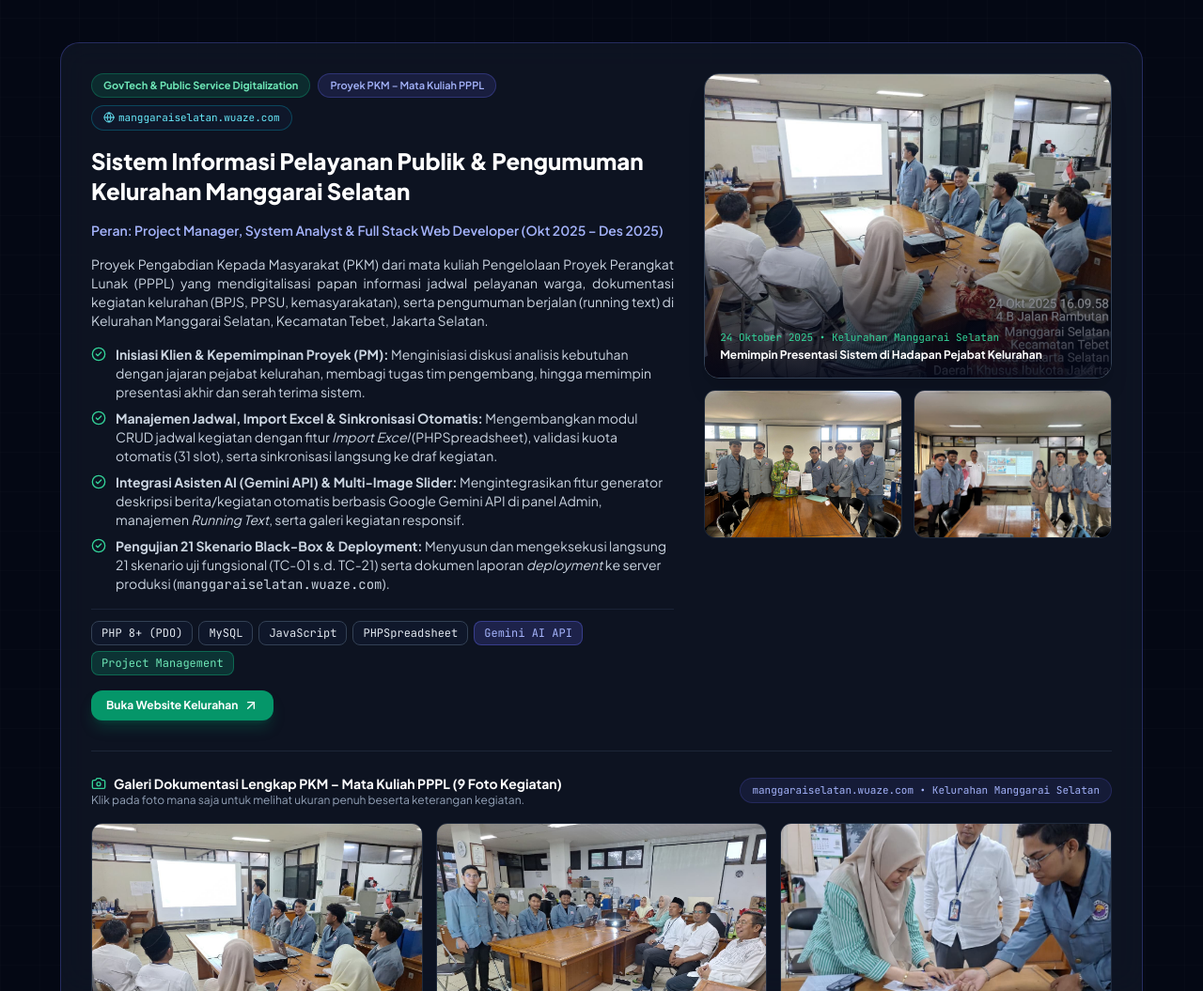
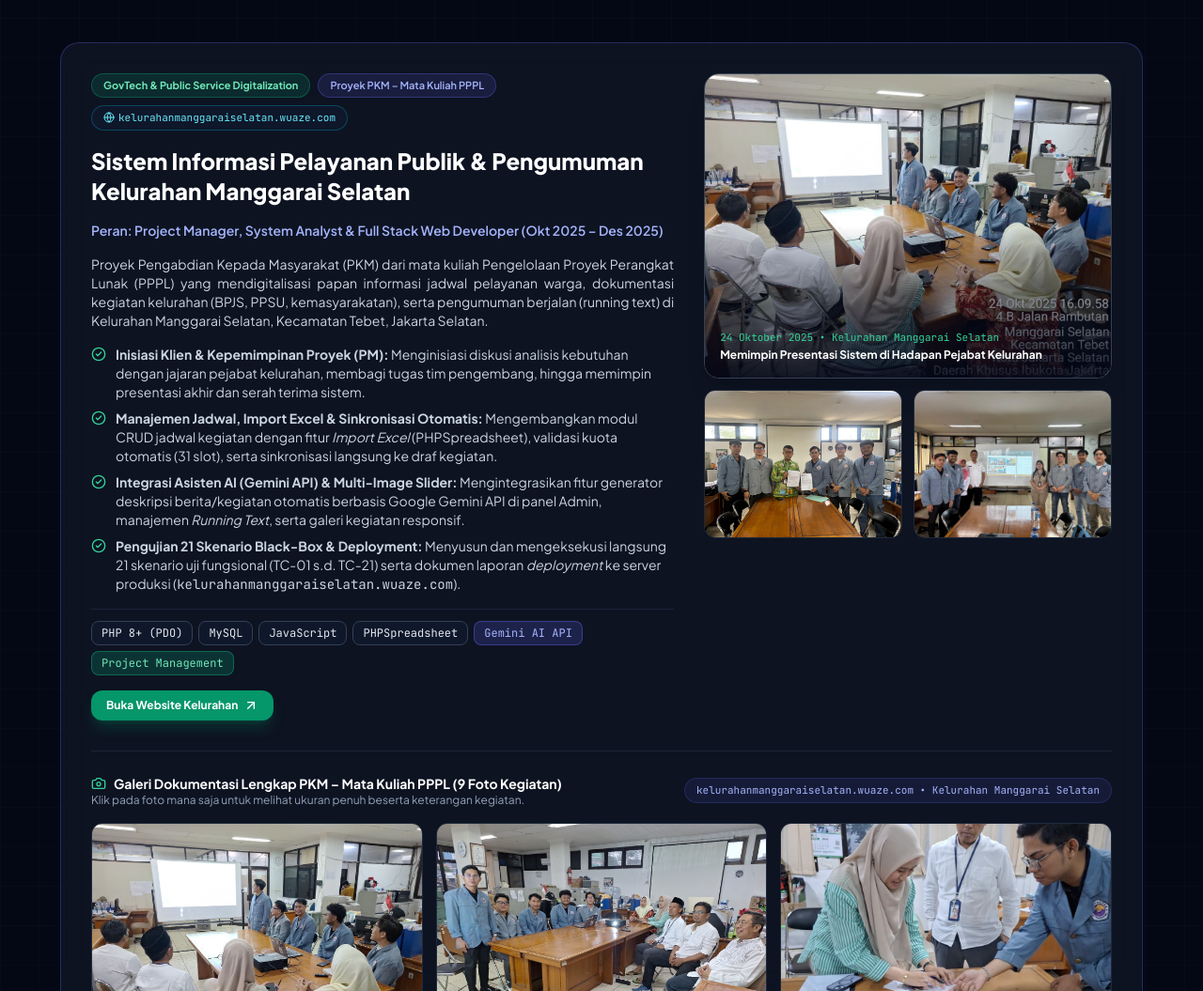
Before and after one commit to DoICare/Portofolio-Kyy, a plain HTML site: page index.html in a window 1280 px wide. Shown: the part 1955-3010 px from the top of the page at 94% size. Drawn offline with nearby package versions, Linux system fonts and the light colour scheme.

Commit message:
Add files via upload

```diff
--- a/index.html
+++ b/index.html
@@ -493,7 +493,7 @@
             </div>
 
             <!-- ===============================================================
-                 SPOTLIGHT PROJECT 1: KELURAHAN MANGGARAI SELATAN (manggaraiselatan.wuaze.com)
+                 SPOTLIGHT PROJECT 1: KELURAHAN MANGGARAI SELATAN (kelurahanmanggaraiselatan.wuaze.com)
                  =============================================================== -->
             <div class="bento-card p-6 sm:p-8 border border-indigo-500/30 space-y-8">
                 <div class="grid grid-cols-1 lg:grid-cols-12 gap-8 items-start">
@@ -509,9 +509,9 @@
                                 data-id="Proyek PKM – Mata Kuliah PPPL" data-en="PKM Project – PPPL Course">
                                 Proyek PKM – Mata Kuliah PPPL
                             </span>
-                            <a href="https://manggaraiselatan.wuaze.com" target="_blank" rel="noopener"
+                            <a href="https://kelurahanmanggaraiselatan.wuaze.com" target="_blank" rel="noopener"
                                 class="px-3 py-1 rounded-full text-[11px] font-mono bg-slate-900 hover:bg-slate-800 text-cyan-300 border border-cyan-500/30 inline-flex items-center gap-1 transition-colors">
-                                <i data-lucide="globe" class="w-3 h-3"></i> manggaraiselatan.wuaze.com
+                                <i data-lucide="globe" class="w-3 h-3"></i> kelurahanmanggaraiselatan.wuaze.com
                             </a>
                         </div>
 
@@ -572,12 +572,12 @@
                             <li class="flex items-start gap-2.5">
                                 <i data-lucide="check-circle-2" class="w-4 h-4 text-emerald-400 shrink-0 mt-0.5"></i>
                                 <span
-                                    data-id="<strong>Pengujian 21 Skenario Black-Box & Deployment:</strong> Menyusun dan mengeksekusi langsung 21 skenario uji fungsional (TC-01 s.d. TC-21) serta dokumen laporan <em>deployment</em> ke server produksi (<code>manggaraiselatan.wuaze.com</code>)."
-                                    data-en="<strong>21 Black-Box Test Scenarios & Production Deployment:</strong> Authored and executed 21 comprehensive functional test cases (TC-01 to TC-21) and production deployment documentation (<code>manggaraiselatan.wuaze.com</code>).">
+                                    data-id="<strong>Pengujian 21 Skenario Black-Box & Deployment:</strong> Menyusun dan mengeksekusi langsung 21 skenario uji fungsional (TC-01 s.d. TC-21) serta dokumen laporan <em>deployment</em> ke server produksi (<code>kelurahanmanggaraiselatan.wuaze.com</code>)."
+                                    data-en="<strong>21 Black-Box Test Scenarios & Production Deployment:</strong> Authored and executed 21 comprehensive functional test cases (TC-01 to TC-21) and production deployment documentation (<code>kelurahanmanggaraiselatan.wuaze.com</code>).">
                                     <strong>Pengujian 21 Skenario Black-Box & Deployment:</strong> Menyusun dan
                                     mengeksekusi langsung 21 skenario uji fungsional (TC-01 s.d. TC-21) serta dokumen
                                     laporan <em>deployment</em> ke server produksi
-                                    (<code>manggaraiselatan.wuaze.com</code>).
+                                    (<code>kelurahanmanggaraiselatan.wuaze.com</code>).
                                 </span>
                             </li>
                         </ul>
@@ -602,7 +602,7 @@
                                     class="px-2.5 py-1 rounded-lg text-xs font-mono bg-emerald-500/20 border border-emerald-500/40 text-emerald-300">Project
                                     Management</span>
                             </div>
-                            <a href="https://manggaraiselatan.wuaze.com" target="_blank" rel="noopener"
+                            <a href="https://kelurahanmanggaraiselatan.wuaze.com" target="_blank" rel="noopener"
                                 class="px-4 py-2 rounded-xl text-xs font-bold bg-emerald-600 hover:bg-emerald-500 text-white shadow-lg shadow-emerald-600/25 inline-flex items-center gap-1.5 transition-all">
                                 <span data-id="Buka Website Kelurahan" data-en="Visit Live Website">Buka Website
                                     Kelurahan</span>
@@ -663,7 +663,7 @@
                         </div>
                         <span
                             class="text-[11px] font-mono text-indigo-300 bg-indigo-500/10 border border-indigo-500/20 px-3 py-1 rounded-full self-start sm:self-auto">
-                            manggaraiselatan.wuaze.com • Kelurahan Manggarai Selatan
+                            kelurahanmanggaraiselatan.wuaze.com • Kelurahan Manggarai Selatan
                         </span>
                     </div>
 
```
